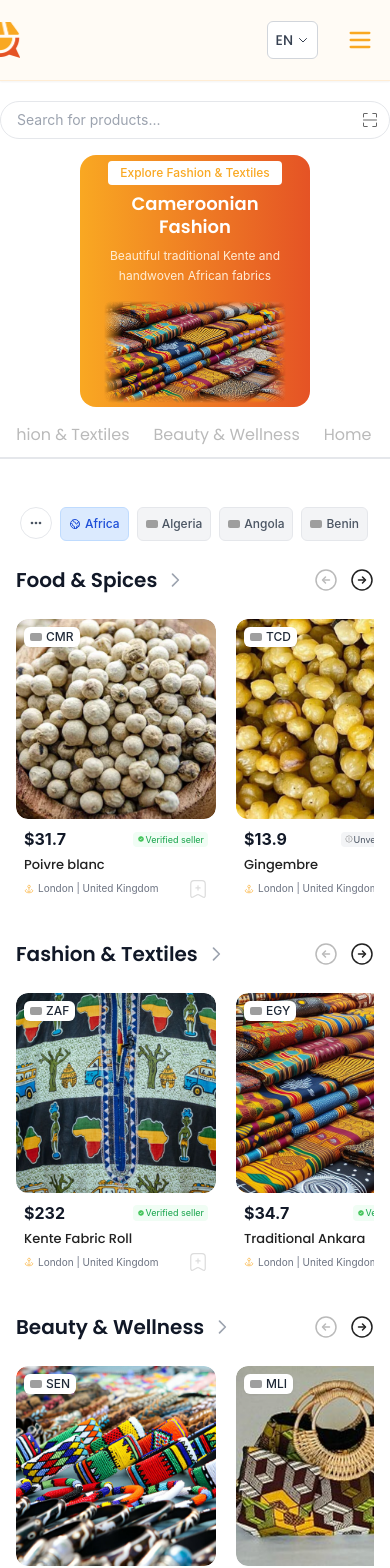
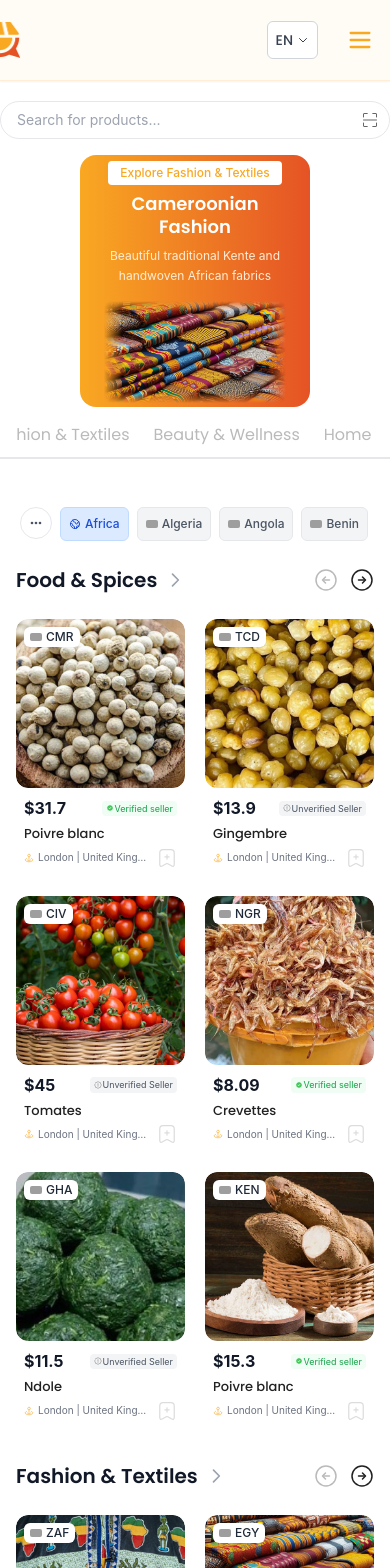
Before and after one commit to Bao-Technologies-and-Travels/BaoAfrik, a React (Create React App) app: page / in a window 390 px wide. Shown: the top 1568 px of the page. Built offline with nearby package versions, Linux system fonts and the light colour scheme; grey boxes are pictures that could not be loaded; the HTML template or start-up script is replaced by a standard one.

Commit message:
Refactor product display logic in Home component to conditionally apply styles based on the number of filtered products. Updated layout for category products to enhance responsiveness and visual consistency.

```diff
--- a/src/pages/Home.tsx
+++ b/src/pages/Home.tsx
@@ -397,9 +397,9 @@ const Home: React.FC = () => {
 
     // Apply country filter if selected (filter by country badge, not seller location)
     if (selectedCountry) {
-      products = products.filter(product =>
+        products = products.filter(product =>
         getProductCountry(product.id).name === selectedCountry
-      );
+        );
     }
 
     return products;
@@ -1584,10 +1584,10 @@ const Home: React.FC = () => {
                     </div>
 
                     {/* Category Products - Horizontal Scroll */}
-                    <div className="overflow-x-auto scrollbar-hide">
-                      <div className="flex gap-5 sm:gap-6">
+                    <div className={filteredProducts.length <= 6 ? '' : 'overflow-x-auto scrollbar-hide'}>
+                      <div className={filteredProducts.length <= 6 ? 'grid grid-cols-2 sm:grid-cols-3 md:grid-cols-4 lg:grid-cols-5 xl:grid-cols-6 gap-5 sm:gap-6' : 'flex gap-5 sm:gap-6'}>
                         {filteredProducts.slice(0, 12).map((product) => (
-                          <Link key={product.id} to={`/product/${product.id}`} className="bg-white rounded-lg overflow-hidden transition-all duration-200 block group flex-shrink-0" style={{ width: '200px' }}>
+                          <Link key={product.id} to={`/product/${product.id}`} className={`bg-white rounded-lg overflow-hidden transition-all duration-200 block group ${filteredProducts.length > 6 ? 'flex-shrink-0' : ''}`} style={filteredProducts.length > 6 ? { width: '200px' } : {}}>
                             {/* Product Image - Top */}
                             <div className="aspect-square relative overflow-hidden rounded-xl mb-2">
                               <img
```
